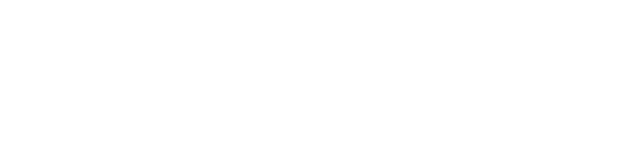
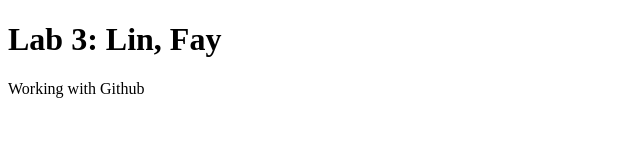
Before and after one commit to flin1/webdevs2, a plain HTML site: page labs/lab3.html in a window 1280 px wide. Shown: the whole page, without its empty margins (0-640 px from the left). Drawn offline with Linux system fonts and the light colour scheme.

Commit message:
added title

```diff
--- a/labs/lab3.html
+++ b/labs/lab3.html
@@ -1,9 +1,10 @@
 <!DOCTYPE html>
 <html>
     <head>
-        <title> </title>
+        <title>Lab 3: Lin, Fay</title>
     </head>
     <body>
-
+<h1> Lab 3: Lin, Fay</h1>
+<p>Working with Github</p>
     </body>
 </html>
```
Also changed, not shown: labs/lab2.html (+1 -1 lines).
